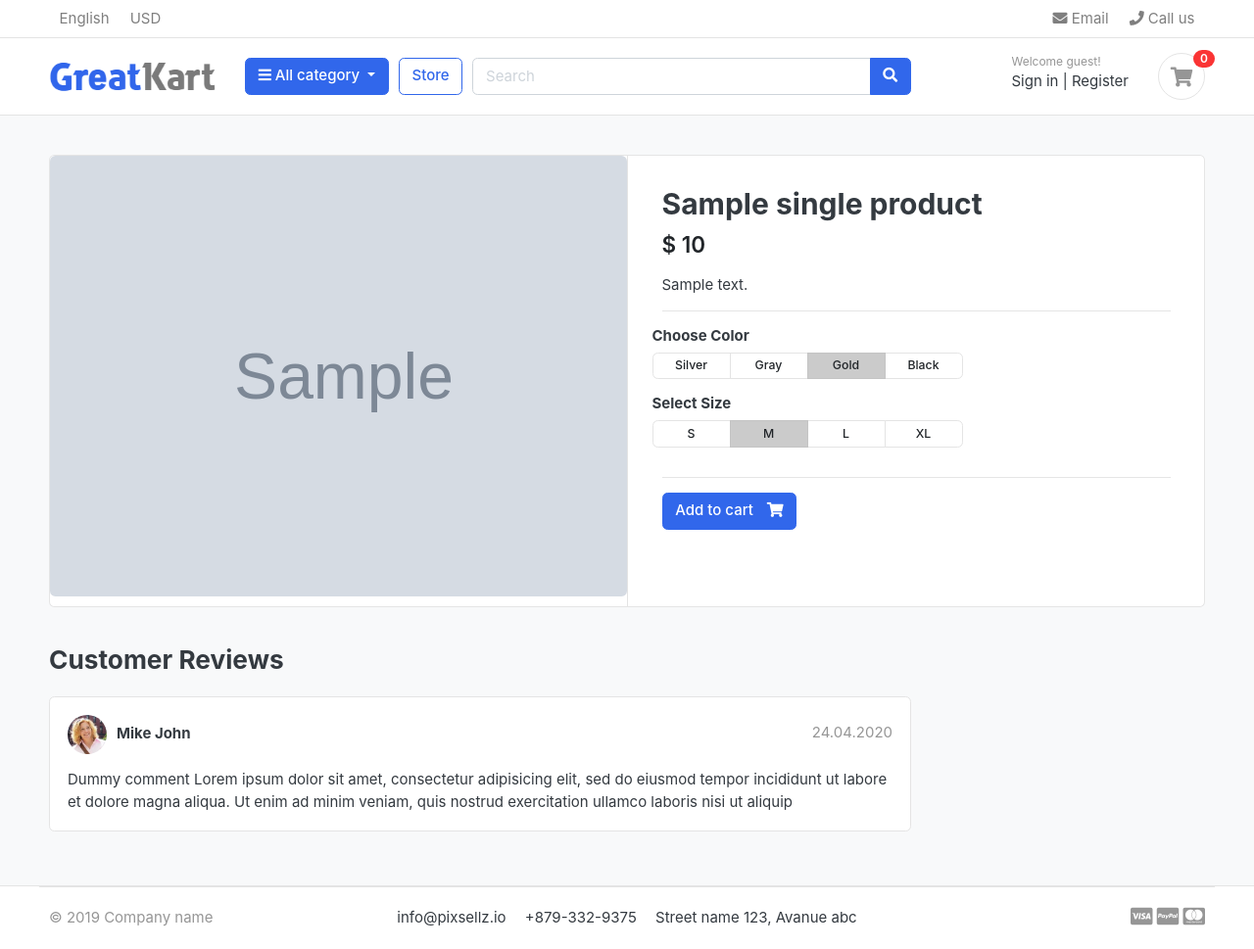
After one commit to HuseynHasan/greatkart, a Django app: template templates/store/product-detail.html in a window 1280 px wide. The commit adds this page. Shown: the whole page at 98% size. Run offline with Django 5.2, Linux system fonts and the light colour scheme; the template is opened without the code that fills it: most values are stand-ins (such as "Sample title", 1, 10 or a date in 2020); grey boxes marked "Sample" are stand-in pictures; some libraries are stand-ins or nearby versions; some web fonts are replaced.

Commit message:
clean single product page

```diff
--- a/store/models.py
+++ b/store/models.py
@@ -17,8 +17,8 @@ class Product(models.Model):
     created_date =models.DateTimeField(auto_now_add=True)
     modified_date =models.DateTimeField(auto_now=True)
 
-    # def get_url(self):
-    #     return reverse('product_detail', args=[self.category.slug, self.slug])
+    def get_url(self):
+        return reverse('product_detail', args=[self.category.slug, self.slug])
 
     def __str__(self):
         return self.product_name
--- a/store/urls.py
+++ b/store/urls.py
@@ -4,6 +4,6 @@ from . import views
 urlpatterns = [
     path('', views.store, name='store'),
     path('category/<slug:category_slug>/', views.store, name='products_by_category'),
-    # path('category/<slug:category_slug>/<slug:product_slug>/', views.product_detail, name='product_detail'),
+    path('category/<slug:category_slug>/<slug:product_slug>/', views.product_detail, name='product_detail'),
     # path('search/', views.search, name='search'),
 ]
--- /dev/null
+++ b/templates/store/product-detail.html
@@ -0,0 +1,118 @@
+{% extends 'base.html' %}
+{% load static %}
+
+{% block content %}
+
+<section class="section-content padding-y bg">
+<div class="container">
+
+<!-- ============================ COMPONENT 1 ================================= -->
+<div class="card">
+	<div class="row no-gutters">
+		<aside class="col-md-6">
+<article class="gallery-wrap">
+	<div class="img-big-wrap">
+	   <a href="#"><img src="{{ single_product.images.url }}"></a>
+	</div> <!-- img-big-wrap.// -->
+
+</article> <!-- gallery-wrap .end// -->
+		</aside>
+		<main class="col-md-6 border-left">
+<article class="content-body">
+
+<h2 class="title">{{ single_product.product_name }}</h2>
+
+<div class="mb-3">
+	<var class="price h4">$ {{ single_product.price }}</var>
+</div>
+
+<p> {{ single_product.description }} </p>
+
+
+<hr>
+	<div class="row">
+		<div class="item-option-select">
+			<h6>Choose Color</h6>
+			<div class="btn-group btn-group-sm btn-group-toggle" data-toggle="buttons">
+			  <label class="btn btn-light">
+			    <input type="radio" name="radio_color"> Silver
+			  </label>
+			  <label class="btn btn-light">
+			    <input type="radio" name="radio_color" > Gray
+			  </label>
+			  <label class="btn btn-light active">
+			    <input type="radio" name="radio_color checked"> Gold
+			  </label>
+			  <label class="btn btn-light">
+			    <input type="radio" name="radio_color"> Black
+			  </label>
+			</div>
+		</div>
+	</div> <!-- row.// -->
+	<div class="row">
+		<div class="item-option-select">
+			<h6>Select Size</h6>
+			<div class="btn-group btn-group-sm btn-group-toggle" data-toggle="buttons">
+			  <label class="btn btn-light">
+			    <input type="radio" name="radio_color"> S
+			  </label>
+			  <label class="btn btn-light active">
+			    <input type="radio" name="radio_color" checked> M
+			  </label>
+			  <label class="btn btn-light">
+			    <input type="radio" name="radio_color"> L
+			  </label>
+			  <label class="btn btn-light">
+			    <input type="radio" name="radio_color"> XL
+			  </label>
+			</div>
+		</div>
+	</div> <!-- row.// -->
+	<hr>
+	<a href="./product-detail.html" class="btn  btn-primary"> <span class="text">Add to cart</span> <i class="fas fa-shopping-cart"></i>  </a>
+</article> <!-- product-info-aside .// -->
+		</main> <!-- col.// -->
+	</div> <!-- row.// -->
+</div> <!-- card.// -->
+<!-- ============================ COMPONENT 1 END .// ================================= -->
+
+<br>
+
+<div class="row">
+			<div class="col-md-9">
+
+	<header class="section-heading">
+		<h3>Customer Reviews </h3>
+
+	</header>
+
+	<article class="box mb-3">
+		<div class="icontext w-100">
+			<img src="{% static './images/avatars/avatar1.jpg' %}" class="img-xs icon rounded-circle">
+			<div class="text">
+				<span class="date text-muted float-md-right">24.04.2020 </span>
+				<h6 class="mb-1">Mike John </h6>
+
+			</div>
+		</div> <!-- icontext.// -->
+		<div class="mt-3">
+			<p>
+				Dummy comment Lorem ipsum dolor sit amet, consectetur adipisicing elit, sed do eiusmod
+				tempor incididunt ut labore et dolore magna aliqua. Ut enim ad minim veniam,
+				quis nostrud exercitation ullamco laboris nisi ut aliquip
+			</p>
+		</div>
+	</article>
+
+
+
+	</div> <!-- col.// -->
+</div> <!-- row.// -->
+
+
+</div> <!-- container .//  -->
+</section>
+<!-- ========================= SECTION CONTENT END// ========================= -->
+
+
+{% endblock %}
--- a/templates/store/store.html
+++ b/templates/store/store.html
@@ -137,7 +137,7 @@
 		<figure class="card card-product-grid">
 			<div class="img-wrap">
 
-				<img src="{{ product.images.url }}">
+				<a href="{{ product.get_url }}">	<img src="{{ product.images.url }}"> </a>
 
 			</div> <!-- img-wrap.// -->
 			<figcaption class="info-wrap">
```
Also changed, not shown: store/views.py (+14 -11 lines).
